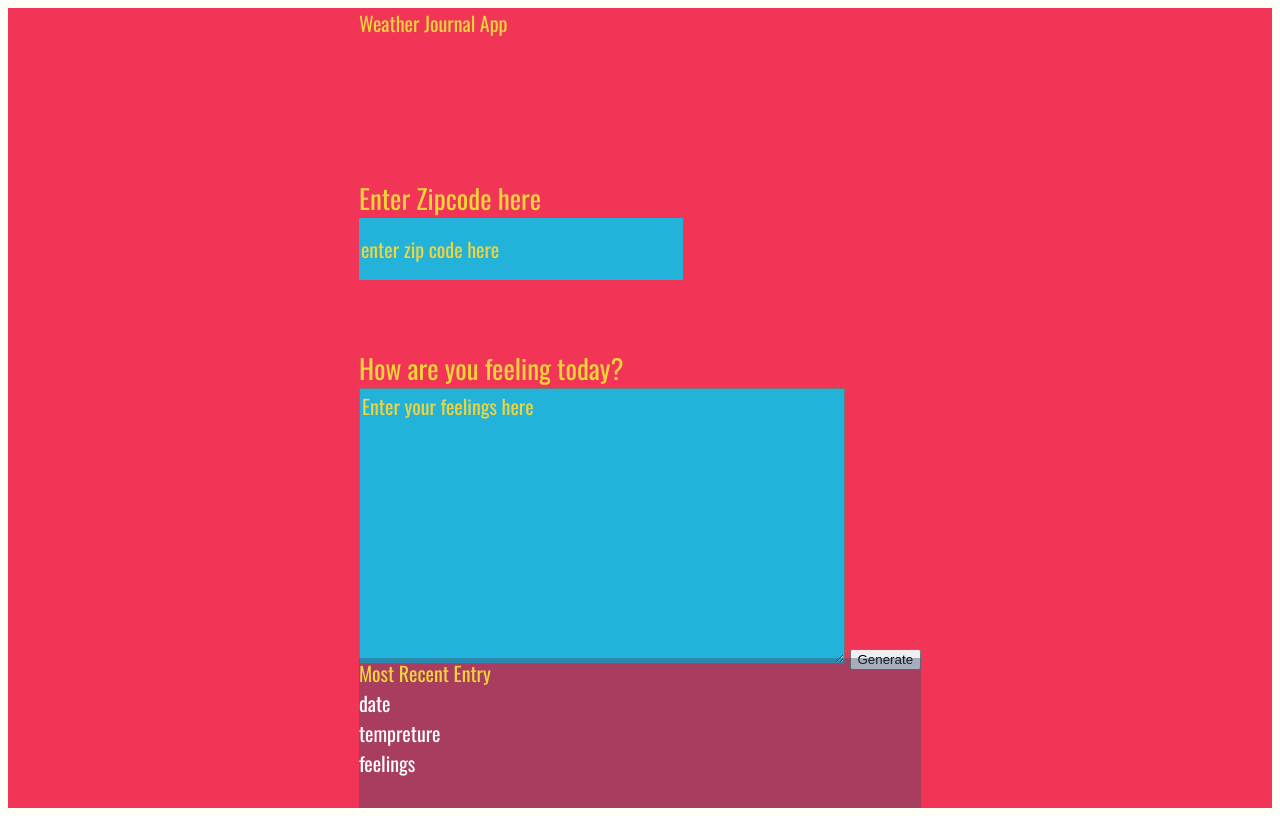
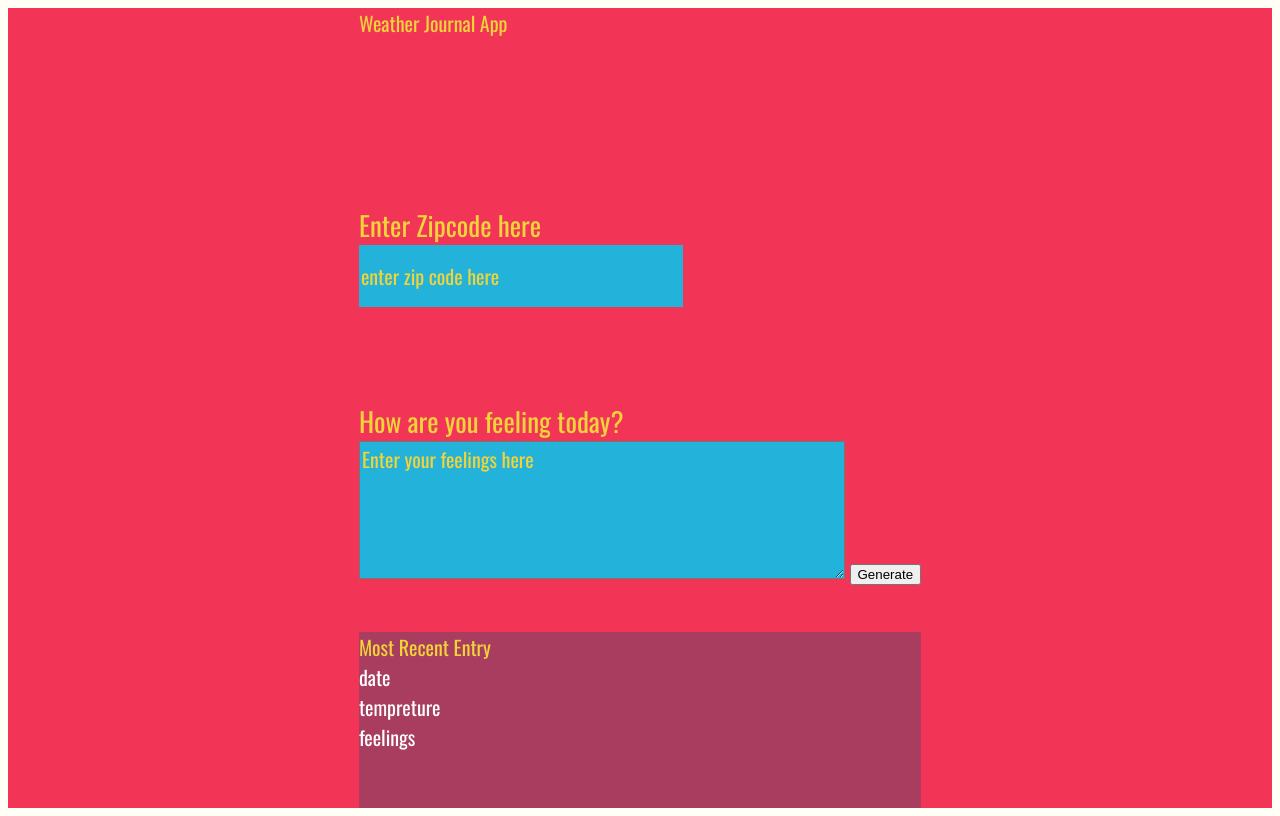
Before and after one commit to MohamedReda98/Web-Weather-App, a plain HTML site: page website/index.html in a window 1280 px wide. Drawn offline with nearby package versions, Linux system fonts and the light colour scheme; a web font is replaced by a local one.

Commit message:
it's convenient.

```diff
--- a/website/style.css
+++ b/website/style.css
@@ -113,3 +113,7 @@ button:focus {
     font-family: 'Oswald', sans-serif;
 
 }
+#feelings{
+    max-height:132px;
+    max-width: 482px;
+}
```
